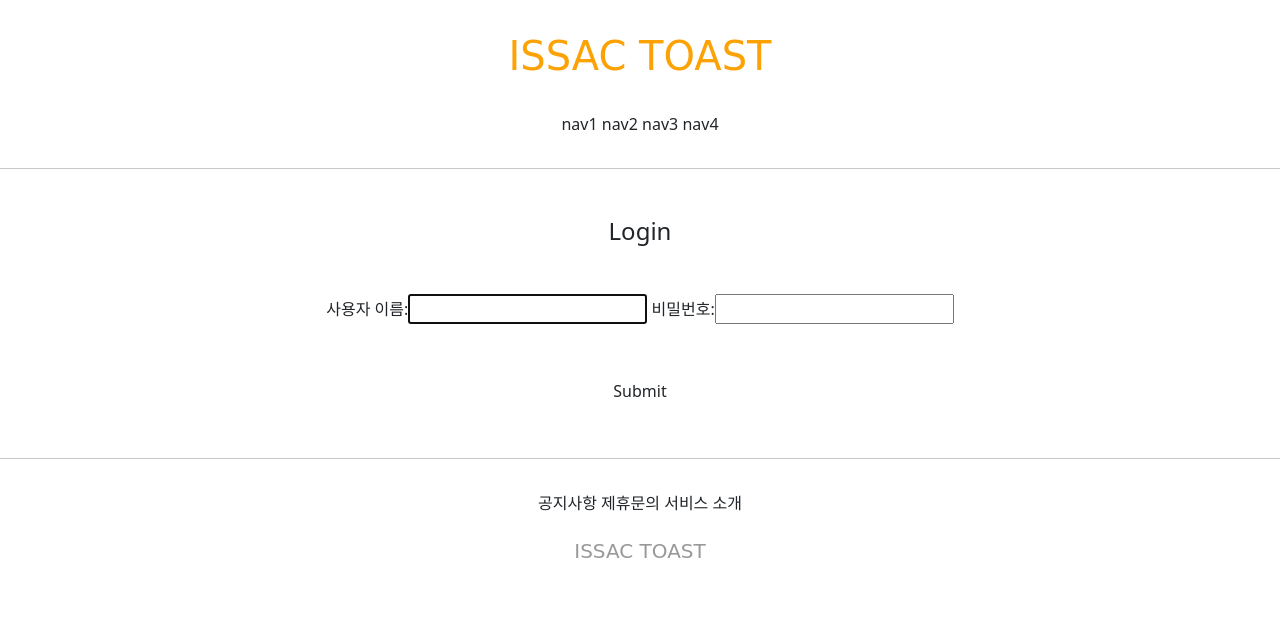
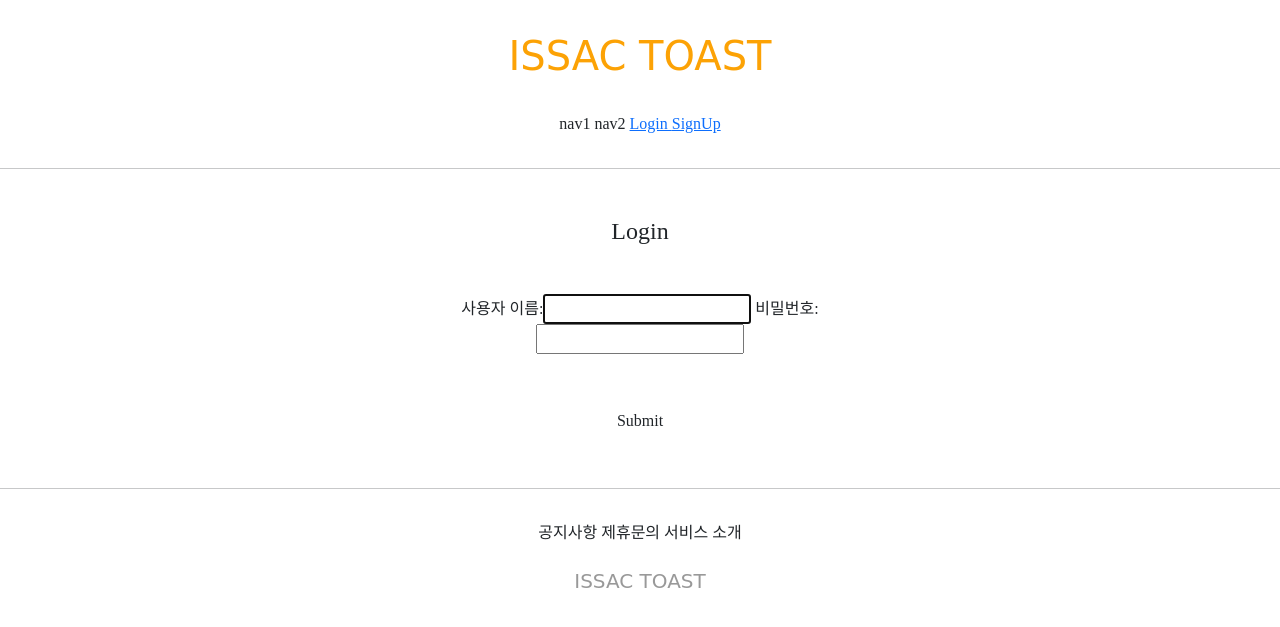
Before and after one commit to issac527/Web-Application_Project, a Django app: page /acount/login/ in a window 1280 px wide. Shown: the top 627 px of the page. Run offline with Django 3.2, Linux system fonts and the light colour scheme; parts of the project's set-up code (start-up, migrations or seed data) failed here and were passed over; some libraries are stand-ins or nearby versions; some web fonts are replaced.

Commit message:
2021-07-15 Font Update

```diff
--- a/Project1/settings.py
+++ b/Project1/settings.py
@@ -13,6 +13,8 @@ import os
 from pathlib import Path
 
 # Build paths inside the project like this: BASE_DIR / 'subdir'.
+from django.urls import reverse_lazy
+
 BASE_DIR = Path(__file__).resolve().parent.parent
 
 env_list = {}
@@ -141,3 +143,6 @@ STATICFILES_DIRS = [
 # https://docs.djangoproject.com/en/3.2/ref/settings/#default-auto-field
 
 DEFAULT_AUTO_FIELD = 'django.db.models.BigAutoField'
+
+LOGIN_REDIRECT_URL = reverse_lazy('acountapp:hw')
+LOGOUT_REDIRECT_URL = reverse_lazy('acountapp:login')
--- a/acountapp/templates/acountapp/login.html
+++ b/acountapp/templates/acountapp/login.html
@@ -2,7 +2,7 @@
 {% load bootstrap4 %}
 {% block content %}
 
-    <div class = "text-center">
+    <div class = "text-center mw-500 m-auto">
         <div class = "m-5">
             <h4>Login</h4>
         </div>
--- a/static/CSS/base.css
+++ b/static/CSS/base.css
@@ -22,3 +22,8 @@
     color: #999999;
     font-family: 'Tourney', cursive;
 }
+
+.mw-500 {
+    max-width: 500px;
+    margin: 1rem 1.5rem;
+}
--- a/templates/base.html
+++ b/templates/base.html
@@ -3,7 +3,7 @@
 
 {% include 'head.html' %}
 
-<body>
+<body style = "font-family: NanumSquareR">
 
 {% include 'header.html' %}
 <hr>
--- a/templates/head.html
+++ b/templates/head.html
@@ -14,4 +14,31 @@
 
     {#Default css link#}
     <link rel = "stylesheet" type="text/css" href="{% static "base.css"%}">
+
+    {#Default font link#}
+    <style>
+        {# font-fmaily : font이름을 설정 #}
+        {# local : 컴퓨터 내에 폰트가 있으면 폰트 그대로 사용 #}
+        {# url : 컴퓨터 내에 없다면 경로에 있는 폰트에게 요청 #}
+        @font-face {
+            font-family: 'NanumSquareR';
+            src: local('NanumSquareR'),
+            url("{% static 'fonts/NanumSquareR.otf' %}") format("opentype");
+        }
+        @font-face {
+            font-family: 'NanumSquareEB';
+            src: local('NanumSquareEB'),
+            url("{% static 'fonts/NanumSquareEB.otf' %}") format("opentype");
+        }
+        @font-face {
+            font-family: 'NanumSquareB';
+            src: local('NanumSquareB'),
+            url("{% static 'fonts/NanumSquareB.otf' %}") format("opentype");
+        }
+        @font-face {
+            font-family: 'NanumSquareL';
+            src: local('NanumSquareL'),
+            url("{% static 'fonts/NanumSquareL.otf' %}") format("opentype");
+        }
+    </style>
 </head>
--- a/templates/header.html
+++ b/templates/header.html
@@ -6,8 +6,25 @@
     <div class = "IT_HEADER_MENU">
         <span>nav1</span>
         <span>nav2</span>
-        <span>nav3</span>
-        <span>nav4</span>
+
+        {% if not user.is_authenticated %}
+        <span>
+            <a href = "{% url 'acountapp:login' %}">
+                Login
+            </a>
+        </span>
+        <span>
+            <a href = "{% url 'acountapp:create' %}">
+                SignUp
+            </a>
+        </span>
+        {% else %}
+        <span>
+            <a href = "{% url 'acountapp:logout' %}">
+                Logout
+            </a>
+        </span>
+        {% endif %}
     </div>
 
 </div>
```
Also changed, not shown: acountapp/templates/acountapp/HELLO_YETNAL.html (deleted, +0 -33 lines), static/font/NanumSquareB.otf (added), static/font/NanumSquareEB.otf (added), static/font/NanumSquareL.otf (added), static/font/NanumSquareR.otf (added).
